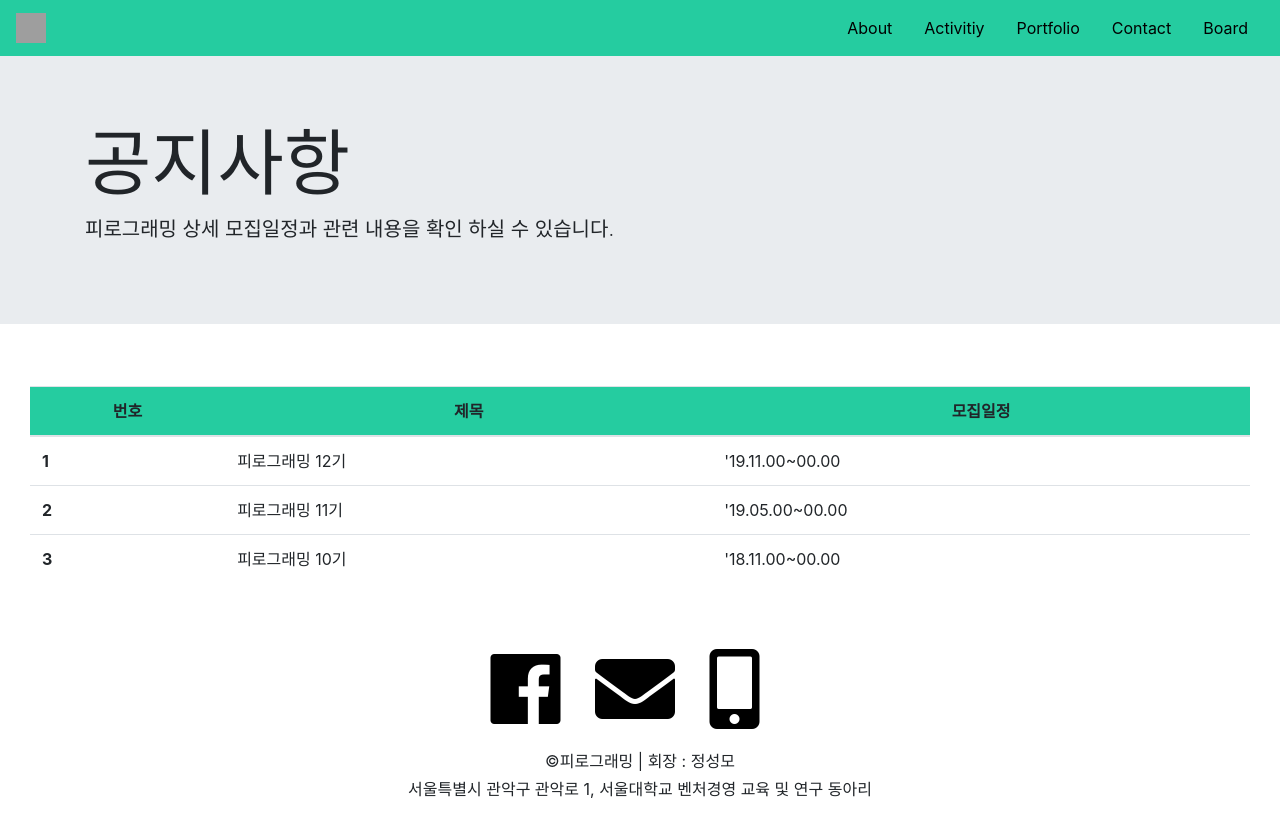
After one commit to d6ymmd/hompage_front, a Django app: page /notice/ in a window 1280 px wide. The commit adds this page. Run offline with Django 3.2, Linux system fonts and the light colour scheme; some libraries are stand-ins or nearby versions; grey boxes are pictures that could not be loaded.

Commit message:
notice & portfolio list

```diff
--- /dev/null
+++ b/home/templates/home/notice_list.html
@@ -0,0 +1,52 @@
+{% extends 'base.html' %}
+{% block content %}
+
+<style>
+    .notice-table {
+        padding: 30px;
+    }
+
+    .thead {
+        background-color: rgba(37, 204, 160);
+        text-align: center;
+    }
+
+</style>
+
+<div class="notice-list">
+    <div class="jumbotron jumbotron-fluid">
+        <div class="container">
+            <h1 class="display-3">공지사항</h1>
+            <p class="lead">피로그래밍 상세 모집일정과 관련 내용을 확인 하실 수 있습니다.</p>
+        </div>
+    </div>
+    <div class="notice-table">
+        <table class="table">
+            <thead class="thead">
+                <tr>
+                    <th scope="col">번호</th>
+                    <th scope="col">제목</th>
+                    <th scope="col">모집일정</th>
+                </tr>
+            </thead>
+            <tbody>
+                <tr>
+                    <th scope="row">1</th>
+                    <td>피로그래밍 12기</td>
+                    <td>'19.11.00~00.00</td>
+                </tr>
+                <tr>
+                    <th scope="row">2</th>
+                    <td>피로그래밍 11기</td>
+                    <td>'19.05.00~00.00</td>
+                </tr>
+                <tr>
+                    <th scope="row">3</th>
+                    <td>피로그래밍 10기</td>
+                    <td>'18.11.00~00.00</td>
+                </tr>
+            </tbody>
+        </table>
+    </div>
+</div>
+{% endblock %}
--- a/home/urls.py
+++ b/home/urls.py
@@ -1,9 +1,15 @@
+from django.conf import settings
+from django.conf.urls.static import static
+
 from django.urls import path, include
-
 from home import views
 
 app_name = 'home'
 
 urlpatterns = [
-    path('', views.home, name='home')
+    path('', views.home, name='home'),
+    path('notice/', views.notice_list, name='notice'),
+    path('portfolio/', views.portfolio_list, name='portfolio'),
 ]
+
+urlpatterns += static(settings.STATIC_URL, document_root=settings.STATIC_ROOT)
--- a/home/views.py
+++ b/home/views.py
@@ -3,3 +3,15 @@ from django.shortcuts import render
 
 def home(request):
     return render(request, 'base.html')
+
+def notice_list(request):
+    return render(request, 'home/notice_list.html')
+
+def portfolio_list(request):
+    return render(request, 'home/portfolio_list.html')
+
+def portfolio_list2(request):
+    return render(request, 'home/portfolio_list2.html')
+
+def portfolio_list3(request):
+    return render(request, 'home/portfolio_list3.html')
--- a/mysite/urls.py
+++ b/mysite/urls.py
@@ -13,10 +13,15 @@ Including another URLconf
     1. Import the include() function: from django.urls import include, path
     2. Add a URL to urlpatterns:  path('blog/', include('blog.urls'))
 """
+from django.conf import settings
+from django.conf.urls.static import static
 from django.contrib import admin
 from django.urls import path, include
+
 
 urlpatterns = [
     path('admin/', admin.site.urls),
     path('', include('home.urls')),
 ]
+
+urlpatterns += static(settings.STATIC_URL, document_root=settings.STATIC_ROOT)
--- a/templates/base.html
+++ b/templates/base.html
@@ -23,18 +23,21 @@
     <link rel="stylesheet" href="https://maxcdn.bootstrapcdn.com/font-awesome/4.7.0/css/font-awesome.min.css">
     <link rel="stylesheet" href="//use.fontawesome.com/releases/v5.6.3/css/all.css"
         integrity="sha384-UHRtZLI+pbxtHCWp1t77Bi1L4ZtiqrqD80Kn4Z8NTSRyMA2Fd33n5dQ8lWUE00s/" crossorigin="anonymous">
+
+
     <!--    css- 추후 별도 분리-->
     <style>
-        body {
+        /* body {
             background-color: rgb(44, 62, 82);
-        }
+        } */
 
         .navbar {
             background-color: rgba(37, 204, 160);
         }
 
         .nav-link,
-        .navbar-logo, a {
+        .navbar-logo,
+        a {
             color: black;
         }
 
@@ -50,7 +53,11 @@
             margin-right: 30px;
         }
 
-
+        scroll-container {
+            display: block;
+            overflow-y: scroll;
+            scroll-behavior: smooth;
+        }
     </style>
 
 
@@ -66,42 +73,52 @@
             </a>
             <ul class="nav justify-content-end">
                 <li class="nav-item">
-                    <a class="nav-link" href="#">About</a>
+                    <a class="nav-link" href="#page-1">About</a>
                 </li>
                 <li class="nav-item">
-                    <a class="nav-link" href="#">Activitiy</a>
+                    <a class="nav-link" href="#page-2">Activitiy</a>
                 </li>
                 <li class="nav-item">
-                    <a class="nav-link" href="#">Portfolio</a>
+                    <a class="nav-link" href="#page-3">Portfolio</a>
                 </li>
                 <li class="nav-item">
-                    <a class="nav-link" href="#">Contact</a>
+                    <a class="nav-link" href="#page-4">Contact</a>
                 </li>
                 <li class="nav-item">
                     <a class="nav-link" href="#">Board</a>
                 </li>
             </ul>
         </nav>
+
+
+
+
+
     </header>
     {% block content %}
+    <main>
+        <scroll-container>
+            <scroll-page id="page-1"></scroll-page>
+            {% include 'about.html' %}
+            <scroll-page id="page-2"></scroll-page>
+            {% include 'activity.html' %}
+            <scroll-page id="page-3"></scroll-page>
+            {% include 'portfolio.html' %}
 
-    <main>
-        {% include 'about.html' %}
-        {% include 'activity.html' %}
-        {% include 'portfolio.html' %}
     </main>
     {% endblock %}
     <footer>
+        <scroll-page id="page-4"></scroll-page>
         <div class="contact">
 
             <a href="https://www.facebook.com/p.rogramming3k/">
                 <i class="fab fa-facebook fa-5x"></i>
             </a>
             <a href="">
-            <i class="fas fa-envelope fa-5x"></i>
+                <i class="fas fa-envelope fa-5x"></i>
             </a>
             <a href="">
-            <i class="fas fa-mobile-alt fa-5x"></i>
+                <i class="fas fa-mobile-alt fa-5x"></i>
             </a>
         </div>
         <footer class="container-fluid d-flex flex-column justify-content-center">
@@ -112,6 +129,7 @@
                 서울특별시 관악구 관악로 1, 서울대학교 벤처경영 교육 및 연구 동아리
             </div>
         </footer>
+        </scroll-container>
         <footer>
 </body>
 
```
Also changed, not shown: home/templates/home/portfolio_list.html (+140 -0 lines), mysite/settings.py (+7 -0 lines), templates/activity.html (+7 -9 lines), mysite/static/img/django.jpeg (added), mysite/static/img/projects.jpeg (added), mysite/static/img/week1.jpeg (added), mysite/static/img/week2.jpeg (added), templates/week1.jpeg (added).
